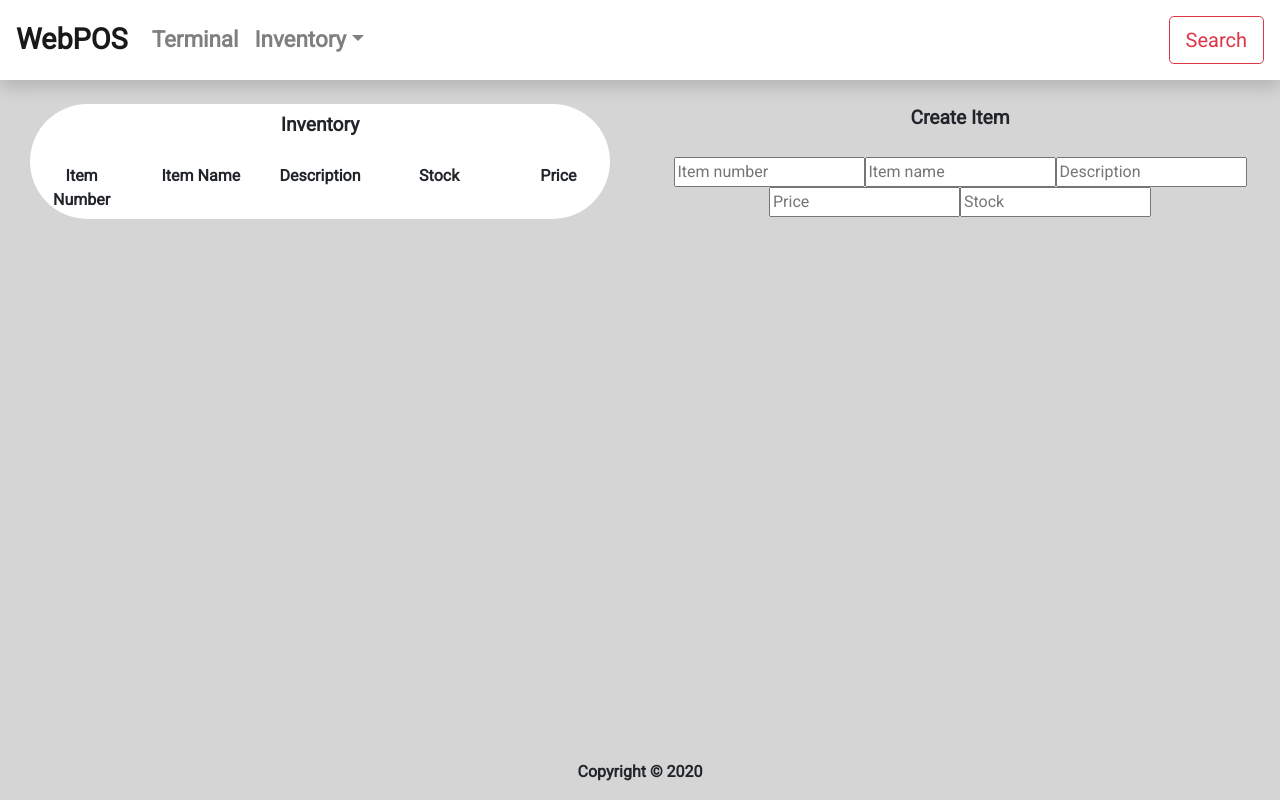
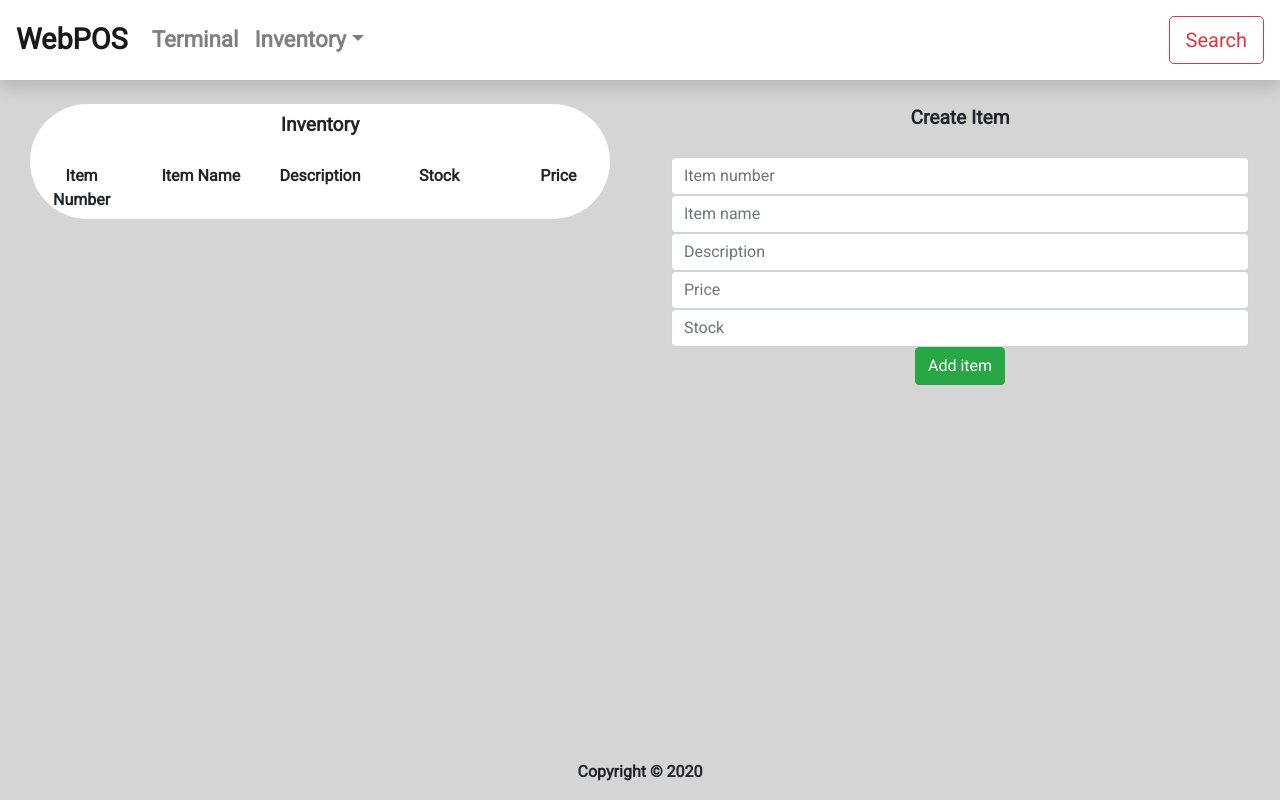
Before and after one commit to mbcaira/web-pos, a React (Create React App) app in the folder frontend/: page /inventory/add in a window 1280 px wide. Built offline with nearby package versions, Linux system fonts and the light colour scheme.

Commit message:
Finish create item window and necessary components.

```diff
--- a/frontend/src/components/CreateItem.jsx
+++ b/frontend/src/components/CreateItem.jsx
@@ -1,6 +1,9 @@
 import React, { useState } from 'react';
+import axios from 'axios';
 
 import InventoryList from './InventoryList'
+
+import "../styles/create-item.css"
 
 function CreateItem(props){
     const [item, setItem] = useState({
@@ -17,13 +20,12 @@ function CreateItem(props){
         setItem(prevItem =>{
             return {
                 ...prevItem,
-                [name]:value
+                [name]: value
             };
         });
     }
 
     function submitItem(event) {
-        props.onAdd(item);
         setItem({
             itemNumber: "",
             itemName: "",
@@ -31,6 +33,10 @@ function CreateItem(props){
             price: "",
             stock: ""
         });
+
+        axios.post('http://localhost:5000/inventory/add', item)
+            .then(res => console.log(res.data))
+            .catch((err) => console.log('Error: '+err));
         event.preventDefault();
     }
 
@@ -38,43 +44,48 @@ function CreateItem(props){
         <div className="container-fluid">
             <div className="row">
             <div className="col">
-                    <InventoryList/>
+                <InventoryList />
             </div>
             <div className="col">
                 <div className="create-item-container">
                     <div className="heading">Create Item</div>
                     <br/>
-                        <form>
-                            <input
+                    <form autoComplete="off">
+                        <div className="form-group mx-sm-3 mb-2">
+                            <input className="form-control create-item" type="number"
                                 name="itemNumber"
                                 onChange={handleChange}
                                 value={item.itemNumber}
                                 placeholder="Item number"
                             />
-                            <input
+                            <input className="form-control create-item" type="text"
                                 name="itemName"
                                 onChange={handleChange}
                                 value={item.itemName}
                                 placeholder="Item name"
                             />
-                            <input
+                            <input className="form-control create-item" type="text"
                                 name="description"
                                 onChange={handleChange}
                                 value={item.description}
                                 placeholder="Description"
                             />
-                            <input
+                            <input className="form-control create-item" type="number"
                                 name="price"
                                 onChange={handleChange}
                                 value={item.price}
                                 placeholder="Price"
                             />
-                            <input
+                            <input className="form-control create-item" type="number"
                                 name="stock"
                                 onChange={handleChange}
                                 value={item.stock}
                                 placeholder="Stock"
                             />
+                            <div className="container-fluid">
+                                <button type="button" class="btn btn-success add-button" onClick={submitItem}>Add item</button>
+                            </div>
+                        </div>
                     </form>
                 </div>
             </div>
```
Also changed, not shown: frontend/src/components/Item.jsx (added, +24 -0 lines). Lines whose indentation alone changed are shown as unchanged.
